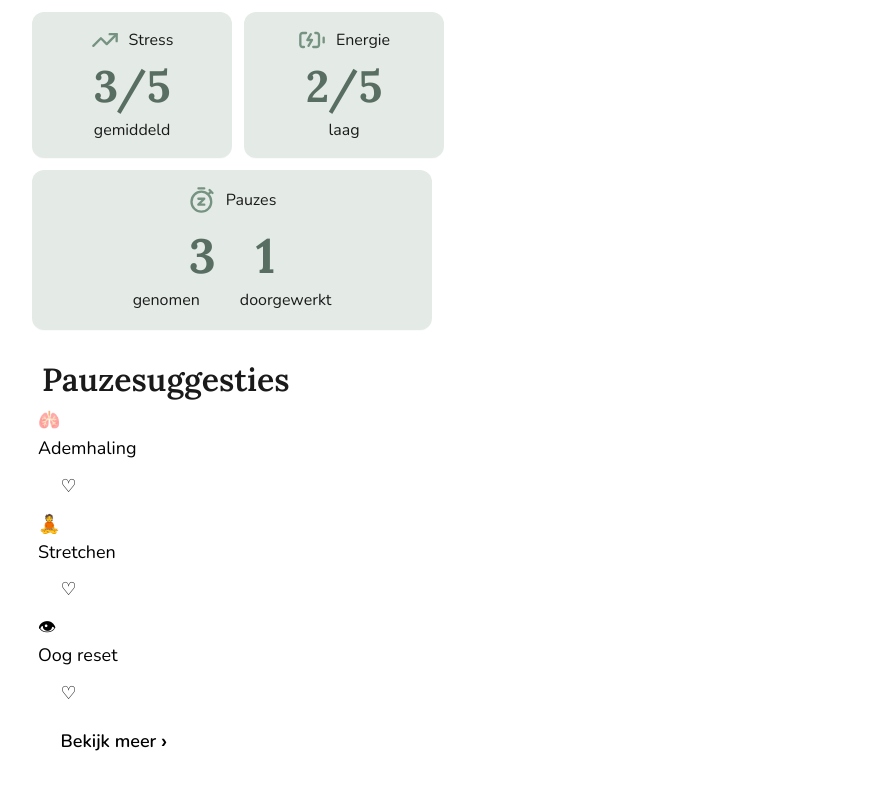
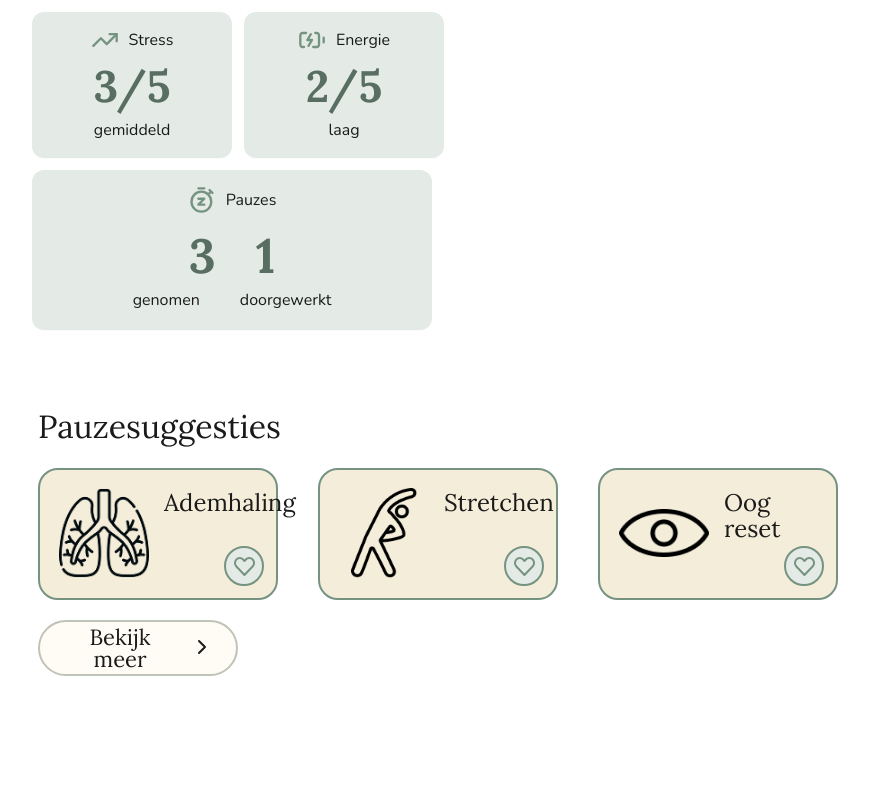
Before and after one commit to sampittois/Re-Mind_App_Individueel, a React (Vite) app in the folder stress-app/frontend/: page / in a window 1280 px wide. Shown: the part 538-1328 px from the top of the page, without its empty margins (76-945 px from the left). After the commit the page ends 1278 px from the top, so only its background shows below. Built offline with nearby package versions, Linux system fonts and the light colour scheme.

Commit message:
feat: refactor PauseSuggestions and PauseCard components for improved layout and functionality
Co-authored-by: Copilot <copilot@github.com>

```diff
--- a/stress-app/frontend/src/App.jsx
+++ b/stress-app/frontend/src/App.jsx
@@ -39,7 +39,9 @@ export default function App() {
           }}
         />
       ) : currentPage === "pause" ? (
-        <PauseSuggestions onNavigateToBreathing={() => setCurrentPage("breathing")} />
+        <main className="pause-page-shell">
+          <PauseSuggestions showViewMore={false} />
+        </main>
       ) : (
         <main className="page">
           <h1 className="greeting">Hallo {name}!</h1>
@@ -53,7 +55,6 @@ export default function App() {
                 />
                 <EnergySlider
                   label="Wat is jouw energie level nu?"
-                  icon="⚡"
                   onEnergyChange={setEnergyLevel}
                 />
               </div>
@@ -63,6 +64,7 @@ export default function App() {
             </div>
           </section>
 
+          <div className="home-panels">
             <StatsSection
               stress={stressLevel}
               energy={energyLevel}
@@ -70,29 +72,8 @@ export default function App() {
               pausesSkipped={1}
             />
 
-          <section className="section">
-            <h2 className="section-title">Pauzesuggesties</h2>
-            <div className="pause-suggestions-preview">
-              <div className="pause-card-mini">
-                <div className="pause-card-icon">🫁</div>
-                <div className="pause-card-title">Ademhaling</div>
-                <button className="pause-card-fav">♡</button>
+            <PauseSuggestions onViewMore={() => setCurrentPage("pause")} />
           </div>
-              <div className="pause-card-mini">
-                <div className="pause-card-icon">🧘</div>
-                <div className="pause-card-title">Stretchen</div>
-                <button className="pause-card-fav">♡</button>
-              </div>
-              <div className="pause-card-mini">
-                <div className="pause-card-icon">👁</div>
-                <div className="pause-card-title">Oog reset</div>
-                <button className="pause-card-fav">♡</button>
-              </div>
-            </div>
-            <button className="btn-view-more" onClick={() => setCurrentPage("pause")}>
-              Bekijk meer <span>›</span>
-            </button>
-          </section>
         </main>
       )}
     </div>
--- a/stress-app/frontend/src/components/PauseCard.jsx
+++ b/stress-app/frontend/src/components/PauseCard.jsx
@@ -1,36 +1,25 @@
-export default function PauseCard({ icon, title, isFavorite, onToggleFavorite, onClick }) {
-  const handleCardClick = (e) => {
-    if (onClick) {
-      onClick();
-    }
-  };
+import heartIcon from "../assets/heart.svg";
 
-  const handleFavoriteClick = (e) => {
-    e.stopPropagation(); // Voorkom dat de card click event ook getriggerd wordt
-    onToggleFavorite();
-  };
-
+export default function PauseCard({ icon, title, isFavorite, onToggleFavorite }) {
   return (
-    <article
-      className={`pause-card ${onClick ? "clickable" : ""}`}
-      onClick={handleCardClick}
-      style={{ cursor: onClick ? "pointer" : "default" }}
-    >
-      <div className="pause-iconBox">
-        <img src={icon} alt={title} />
+    <article className="pause-suggestion-card">
+      <div className="pause-suggestion-card__media">
+        <img src={icon} alt="" aria-hidden="true" />
       </div>
 
-      <div className="pause-content">
+      <div className="pause-suggestion-card__body">
         <h3>{title}</h3>
       </div>
 
       <button
-        className={`pause-favBtn ${isFavorite ? "active" : ""}`}
-        onClick={handleFavoriteClick}
+        className={`pause-suggestion-card__favorite ${isFavorite ? "is-active" : ""}`}
+        onClick={onToggleFavorite}
         aria-label={isFavorite ? "Verwijder uit favorieten" : "Voeg toe aan favorieten"}
+        aria-pressed={isFavorite}
         type="button"
       >
-        {isFavorite ? "♥" : "♡"}
+        <span className="pause-suggestion-card__favorite-fill" aria-hidden="true" />
+        <img src={heartIcon} alt="" aria-hidden="true" />
       </button>
     </article>
   );
--- a/stress-app/frontend/src/components/PauseSuggestions.jsx
+++ b/stress-app/frontend/src/components/PauseSuggestions.jsx
@@ -1,65 +1,34 @@
-import { useMemo, useState } from "react";
+import { useState } from "react";
 import "../styles/pauseSuggestions.css";
 import PauseCard from "./PauseCard";
 
-import lungs from "../assets/ademhaling.png";
+import breathing from "../assets/ademhaling.png";
+import stretching from "../assets/stretchen.png";
+import eyeReset from "../assets/oogReset.png";
 
 const DATA = [
-  { id: "breath", type: "lang", title: "Ademhaling", icon: lungs },
+  { id: "breath", title: "Ademhaling", icon: breathing },
+  { id: "stretch", title: "Stretchen", icon: stretching },
+  { id: "eye-reset", title: "Oog reset", icon: eyeReset },
 ];
 
-export default function PauseSuggestions({ onNavigateToBreathing }) {
-  const [tab, setTab] = useState("kort"); // "kort" | "lang" | "fav"
+export default function PauseSuggestions({ onViewMore, showViewMore = true }) {
   const [favorites, setFavorites] = useState(() => new Set());
 
-  const filtered = useMemo(() => {
-    if (tab === "fav") return DATA.filter((x) => favorites.has(x.id));
-    return DATA.filter((x) => x.type === tab);
-  }, [tab, favorites]);
+  return (
+    <section className="pause-suggestions">
+      <h2 className="pause-suggestions__title">Pauzesuggesties</h2>
 
-  const columnsClass = tab === "lang" ? "cols-2" : "cols-3";
-
-  return (
-    <main className="pause-page">
-      <h1>Pauzesuggesties</h1>
-
-      <div className="pause-tabs">
-        <button
-          className={`pause-tab ${tab === "kort" ? "active" : ""}`}
-          onClick={() => setTab("kort")}
-          type="button"
-        >
-          Korte pauzes
-        </button>
-
-        <button
-          className={`pause-tab ${tab === "lang" ? "active" : ""}`}
-          onClick={() => setTab("lang")}
-          type="button"
-        >
-          Lange pauzes
-        </button>
-
-        <button
-          className={`pause-tab ${tab === "fav" ? "active" : ""}`}
-          onClick={() => setTab("fav")}
-          type="button"
-        >
-          Favorieten
-        </button>
-      </div>
-
-      <section className={`pause-grid ${columnsClass}`}>
-        {filtered.map((item) => {
-          const isFav = favorites.has(item.id);
+      <div className="pause-suggestions__grid">
+        {DATA.map((item) => {
+          const isFavorite = favorites.has(item.id);
 
           return (
             <PauseCard
               key={item.id}
               icon={item.icon}
               title={item.title}
-              isFavorite={isFav}
-              onClick={item.id === "breath" && onNavigateToBreathing ? onNavigateToBreathing : undefined}
+              isFavorite={isFavorite}
               onToggleFavorite={() => {
                 setFavorites((prev) => {
                   const next = new Set(prev);
@@ -71,7 +40,14 @@ export default function PauseSuggestions({ onNavigateToBreathing }) {
             />
           );
         })}
-      </section>
-    </main>
+      </div>
+
+      {showViewMore ? (
+        <button className="pause-suggestions__cta" onClick={onViewMore} type="button">
+          <span>Bekijk meer</span>
+          <span aria-hidden="true"><svg xmlns="http://www.w3.org/2000/svg" width="24" height="24" viewBox="0 0 24 24" fill="none" stroke="currentColor" stroke-width="2" stroke-linecap="round" stroke-linejoin="round" class="lucide lucide-chevron-right-icon lucide-chevron-right"><path d="m9 18 6-6-6-6"/></svg></span>
+        </button>
+      ) : null}
+    </section>
   );
 }
--- a/stress-app/frontend/src/styles/App.css
+++ b/stress-app/frontend/src/styles/App.css
@@ -115,6 +115,27 @@ a {
   display: grid;
   grid-template-columns: 1fr 1fr 1fr;
   gap: var(--space-4);
+}
+
+.home-panels {
+  display: flex;
+  align-items: flex-start;
+  gap: var(--space-10);
+  flex-wrap: wrap;
+}
+
+.home-panels > .stats-section {
+  flex: 0 0 400px;
+}
+
+.home-panels > .pause-suggestions {
+  flex: 1 1 820px;
+}
+
+.pause-page-shell {
+  max-width: 1200px;
+  margin: 0 auto;
+  padding: var(--space-8) var(--space-6);
 }
 
 @media (max-width: 900px) {
--- a/stress-app/frontend/src/styles/pauseSuggestions.css
+++ b/stress-app/frontend/src/styles/pauseSuggestions.css
@@ -0,0 +1,151 @@
+.pause-suggestions {
+	display: flex;
+	flex-direction: column;
+	gap: var(--space-5);
+	color: var(--text);
+}
+
+.pause-suggestions__title {
+	margin: 0;
+	font-family: var(--font-family-heading);
+	font-size: var(--text-heading-2-font-size);
+	line-height: var(--text-heading-2-line-height);
+	font-weight: var(--font-weight-regular);
+	color: var(--text);
+}
+
+.pause-suggestions__grid {
+	display: grid;
+	grid-template-columns: repeat(3, minmax(0, 240px));
+	gap: var(--space-8);
+	align-items: start;
+}
+
+.pause-suggestion-card {
+	position: relative;
+	width: 240px;
+	min-height: 132px;
+	padding: 18px 18px 16px;
+	display: grid;
+	grid-template-columns: 92px 1fr;
+	column-gap: 14px;
+	align-items: start;
+	border: 2px solid var(--primary);
+	border-radius: 20px;
+	background: var(--background-dark);
+	color: var(--text);
+	box-sizing: border-box;
+}
+
+.pause-suggestion-card__media {
+	display: flex;
+	align-items: flex-start;
+	justify-content: center;
+}
+
+.pause-suggestion-card__media img {
+	display: block;
+	width: 90px;
+	height: 90px;
+	object-fit: contain;
+}
+
+.pause-suggestion-card__body {
+	padding-top: 2px;
+}
+
+.pause-suggestion-card__body h3 {
+	margin: 0;
+	font-family: var(--font-family-heading);
+	font-size: 24px;
+	line-height: 1.1;
+	font-weight: var(--font-weight-regular);
+	color: var(--text);
+}
+
+.pause-suggestion-card__favorite {
+	position: absolute;
+	right: 12px;
+	bottom: 12px;
+	width: 40px;
+	height: 40px;
+	padding: 0;
+	display: flex;
+	align-items: center;
+	justify-content: center;
+	border-radius: 999px;
+	border: 2px solid var(--primary);
+	background: var(--highlight-light);
+	color: var(--primary);
+	overflow: hidden;
+}
+
+.pause-suggestion-card__favorite img {
+	position: relative;
+	z-index: 1;
+	width: 24px;
+	height: 19px;
+	object-fit: contain;
+}
+
+.pause-suggestion-card__favorite-fill {
+	position: absolute;
+	inset: 0;
+	margin: auto;
+	width: 24px;
+	height: 19px;
+	border-radius: 0;
+	background: var(--primary);
+	opacity: 0;
+	transition: opacity 0.15s ease;
+	-webkit-mask: url("../assets/heart.svg") center / contain no-repeat;
+	mask: url("../assets/heart.svg") center / contain no-repeat;
+}
+
+.pause-suggestion-card__favorite.is-active .pause-suggestion-card__favorite-fill {
+	opacity: 1;
+}
+
+.pause-suggestion-card__favorite:hover {
+	border-color: var(--primary);
+	box-shadow: none;
+}
+
+.pause-suggestions__cta {
+	width: 200px;
+	min-height: 56px;
+	padding: 0 22px;
+	display: flex;
+	align-items: center;
+	justify-content: space-between;
+	gap: var(--space-3);
+	border: 2px solid var(--border);
+	border-radius: 999px;
+	background: var(--background);
+	color: var(--text);
+	font-family: var(--font-family-heading);
+	font-size: 22px;
+	line-height: 1;
+	font-weight: var(--font-weight-regular);
+}
+
+.pause-suggestions__cta:hover {
+	border-color: var(--border);
+	box-shadow: none;
+}
+
+@media (max-width: 1080px) {
+	.pause-suggestions__grid {
+		grid-template-columns: repeat(2, minmax(0, 240px));
+	}
+}
+
+@media (max-width: 720px) {
+	.pause-suggestions__grid {
+		grid-template-columns: 1fr;
+	}
+
+	.pause-suggestion-card {
+		width: 100%;
+	}
+}
```
Also changed, not shown: stress-app/frontend/src/assets/heart.svg (added). Lines whose indentation alone changed are shown as unchanged.
